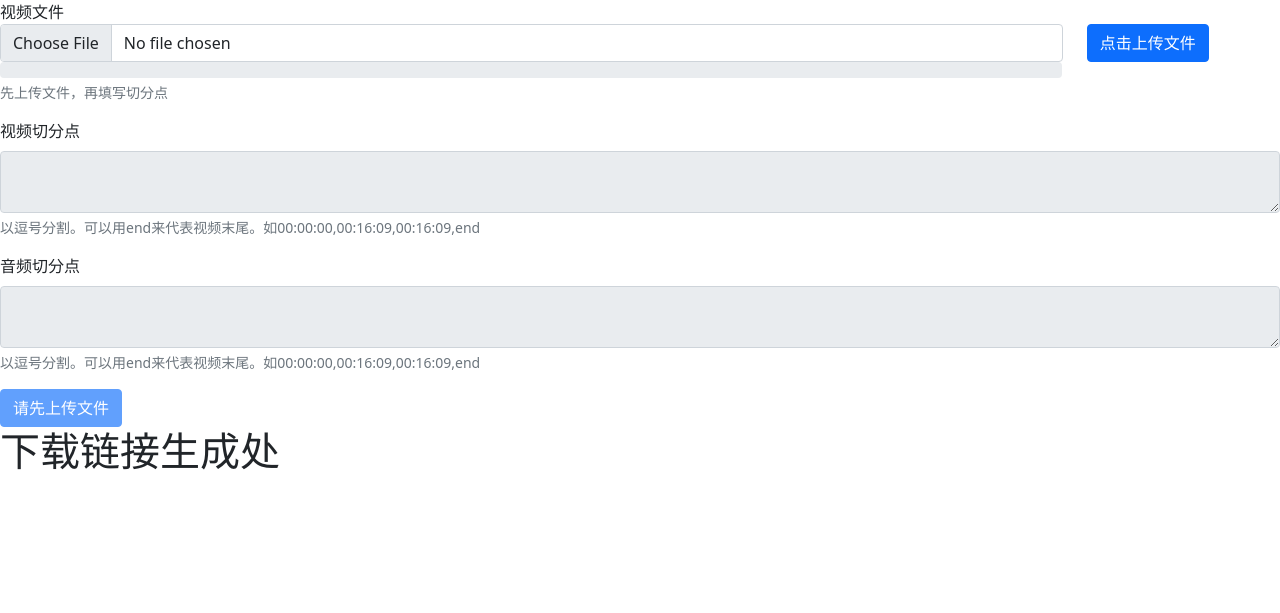
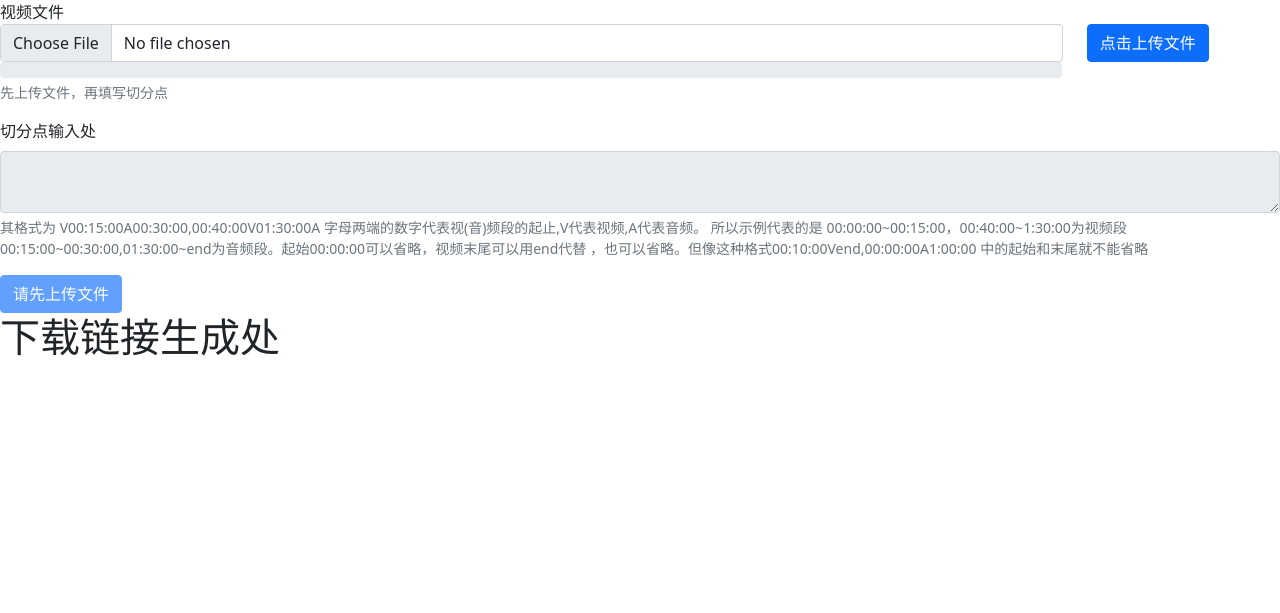
Before and after one commit to TideDlrow/cutting, a Django app: page / in a window 1280 px wide. Shown: the top 613 px of the page. Run offline with Django 3.2, Linux system fonts and the light colour scheme.

Commit message:
修改了切分点的格式; 修正了下载时不显示文件名的问题

```diff
--- a/cutting/config.py
+++ b/cutting/config.py
@@ -2,5 +2,5 @@ import os
 # 文件下载（上传）的保存路径。最好是用绝对路径
 DOWNLOAD_DIR = os.getcwd() + "/download"
 # 分割视频时时间点的别名
-# 如这个end 则表示视频结尾的时间点
+# 如这个end 则表示视频结尾的时间点 忽略大小写
 END_TIME_ALIAS = 'end'
--- a/cutting/views.py
+++ b/cutting/views.py
@@ -47,8 +47,7 @@ def downloadFile(request):
     file = open(file_path, 'rb')
     response = FileResponse(file)
     response['Content-Type'] = 'application/octet-stream'
-    # response['Content-Disposition'] = 'attachment;filename="{}"'.format(file_name)
-    temp = 'attachment;filename*=utf-8{}'.format(escape_uri_path(file_name))
+    temp = 'attachment;filename={}'.format(escape_uri_path(file_name))
     response['Content-Disposition'] = temp
     return response
 
@@ -66,7 +65,6 @@ def uploadFile(request):
         if not os.path.exists(DOWNLOAD_DIR):
             os.mkdir(DOWNLOAD_DIR)
         destination = open(os.path.join(DOWNLOAD_DIR, file.name), 'wb+')
-        print("upload file {}".format(file.name))
         for chunk in file.chunks():
             destination.write(chunk)
         destination.close()
--- a/templates/formPage.html
+++ b/templates/formPage.html
@@ -25,22 +25,18 @@
     <div class="form-text">先上传文件，再填写切分点</div>
 </div>
 <div class="mb-3">
-    <label for="" class="form-label">视频切分点</label>
-    <textarea disabled id="video_time_seg" type="text" class="form-control" rows="2"></textarea>
-    <div class="form-text">以逗号分割。可以用end来代表视频末尾。如00:00:00,00:16:09,00:16:09,end</div>
-</div>
-<div class="mb-3">
-    <label for="" class="form-label">音频切分点</label>
-    <textarea disabled id="audio_time_seg" type="text" class="form-control" rows="2"></textarea>
-    <div class="form-text">以逗号分割。可以用end来代表视频末尾。如00:00:00,00:16:09,00:16:09,end</div>
+    <label for="" class="form-label">切分点输入处</label>
+    <textarea disabled id="cut-node" type="text" class="form-control" rows="2"></textarea>
+    <div class="form-text">其格式为 V00:15:00A00:30:00,00:40:00V01:30:00A 字母两端的数字代表视(音)频段的起止,V代表视频,A代表音频。
+        所以示例代表的是 00:00:00~00:15:00，00:40:00~1:30:00为视频段 00:15:00~00:30:00,01:30:00~end为音频段。起始00:00:00可以省略，视频末尾可以用end代替
+        ，也可以省略。但像这种格式00:10:00Vend,00:00:00A1:00:00 中的起始和末尾就不能省略
+    </div>
 </div>
 <button class="btn btn-primary" id="submit" disabled>请先上传文件</button>
 <br>
 <h1>下载链接生成处</h1>
 <div id="generator-link">
-
 </div>
-{#<a href="/downloadFile?fileName=20210805-夏令营.mp4">下载</a>#}
 <div style="position: fixed;bottom: 0;width: 100%">
     <div style="display: flex;justify-content: center;align-content: center;">
         <a href="" onclick="instructions()">使用说明和注意事项</a>
@@ -61,18 +57,19 @@
         formData.append('file', inp.files[0]);
         const xhr = new XMLHttpRequest();
         xhr.open("post", "/uploadFile/", true);
-        xhr.timeout = 60 * 1000;
+        xhr.timeout = 10 * 60 * 1000;
         xhr.onload = function () {
             console.log("上传完成")
         }
-        xhr.onerror = function () {
+        xhr.onerror = function (env) {
+            console.log(env);
             alert("请求失败")
         }
         xhr.upload.onprogress = function (evt) {
             if (evt.lengthComputable) {
                 const current = Math.round(evt.loaded / evt.total * 100)
                 change_progress_value(current)
-                if (current === 100) {
+                if (current >= 100) {
                     fileName = document.getElementById("file").files[0].name
                     //把上传状态改为true,表示已经上传了文件
                     isUpload = true;
@@ -94,25 +91,39 @@
             alert("请先上传文件")
             return false;
         }
-        const video_time_seg_dom = document.querySelector("#video_time_seg");
-        const video_value = video_time_seg_dom.value;
-        const video_time_seg = video_value.split(",")
-
-        const audio_time_seg_dom = document.querySelector("#audio_time_seg");
-        let audio_value = audio_time_seg_dom.value
-        let audio_time_seg = audio_value.split(",")
-        if (audio_value.length === 0 && video_value.length === 0) {
-            alert("视频切分点，音频切分点至少得填一个！")
+        const cut_node_dom = document.querySelector("#cut-node");
+        let cut_node_value = cut_node_dom.value.trim();
+        if (cut_node_value === "") {
+            alert("请输入切分点！")
             return false
         }
-        if (video_value.length !== 0 && video_time_seg.length % 2 !== 0) {
-            alert("视频切分点的个数需要是偶数")
-            return false
+        cut_node_value = cut_node_value.toUpperCase();
+        const splitByComma = cut_node_value.split(',');
+        //按V和A分割后的字符串，同时保留分割符(即保留字符V和A)
+        let cut_node_split = [];
+        for (let seg of splitByComma) {
+            const temp = seg.split(/(V|A)/g)
+            cut_node_split = cut_node_split.concat(temp);
         }
-
-        if (audio_value.length !== 0 && audio_time_seg.length % 2 !== 0) {
-            alert("音频切分点的个数需要是偶数")
-            return false
+        //如果省略了00:00:00,则补上
+        if (cut_node_split[0] === "") {
+            cut_node_split[0] = '00:00:00'
+        }
+        //如果省略了end,则补上
+        if (cut_node_split[cut_node_split.length - 1] === '') {
+            cut_node_split[cut_node_split.length - 1] = 'END'
+        }
+        let video_time_seg = [];
+        let audio_time_seg = [];
+        for (let i = 0; i < cut_node_split.length; i++) {
+            //把这个字母两侧的时间点放入数组中
+            if (cut_node_split[i] === 'V') {
+                video_time_seg.push(cut_node_split[i - 1])
+                video_time_seg.push(cut_node_split[i + 1])
+            } else if (cut_node_split[i] === 'A') {
+                audio_time_seg.push(cut_node_split[i - 1])
+                audio_time_seg.push(cut_node_split[i + 1])
+            }
         }
         const submit = document.getElementById("submit")
         submit.innerText = "正在生成下载链接..."
@@ -175,10 +186,8 @@
         const submit = document.getElementById("submit")
         submit.innerText = "确定提交"
         submit.disabled = false
-        const video_area = document.querySelector("#video_time_seg")
-        video_area.disabled = false;
-        const audio_area = document.querySelector("#audio_time_seg")
-        audio_area.disabled = false;
+        const cut_node = document.querySelector("#cut-node")
+        cut_node.disabled = false;
     }
 
     document.getElementById("submit_file").onclick = upload
@@ -187,7 +196,8 @@
     function instructions() {
         const content = "文件上传的是直接以文件名存储在对应的保存路径下的，所以上传同名文件会覆盖原来存在的文件；\n" +
             "同时上传多个文件，只会以第一个为准，其它的都会忽略。\n" +
-            "如果有多个视频需要剪切，完成一个后刷新页面再进行文件上传。\n";
+            "如果有多个视频需要剪切，完成一个后刷新页面再进行文件上传。\n" +
+            "切分点都默认填写是正确的，所以不要填写错误的参数";
         alert(content);
     }
 
```
Also changed, not shown: cutting/utils.py (+5 -4 lines).
